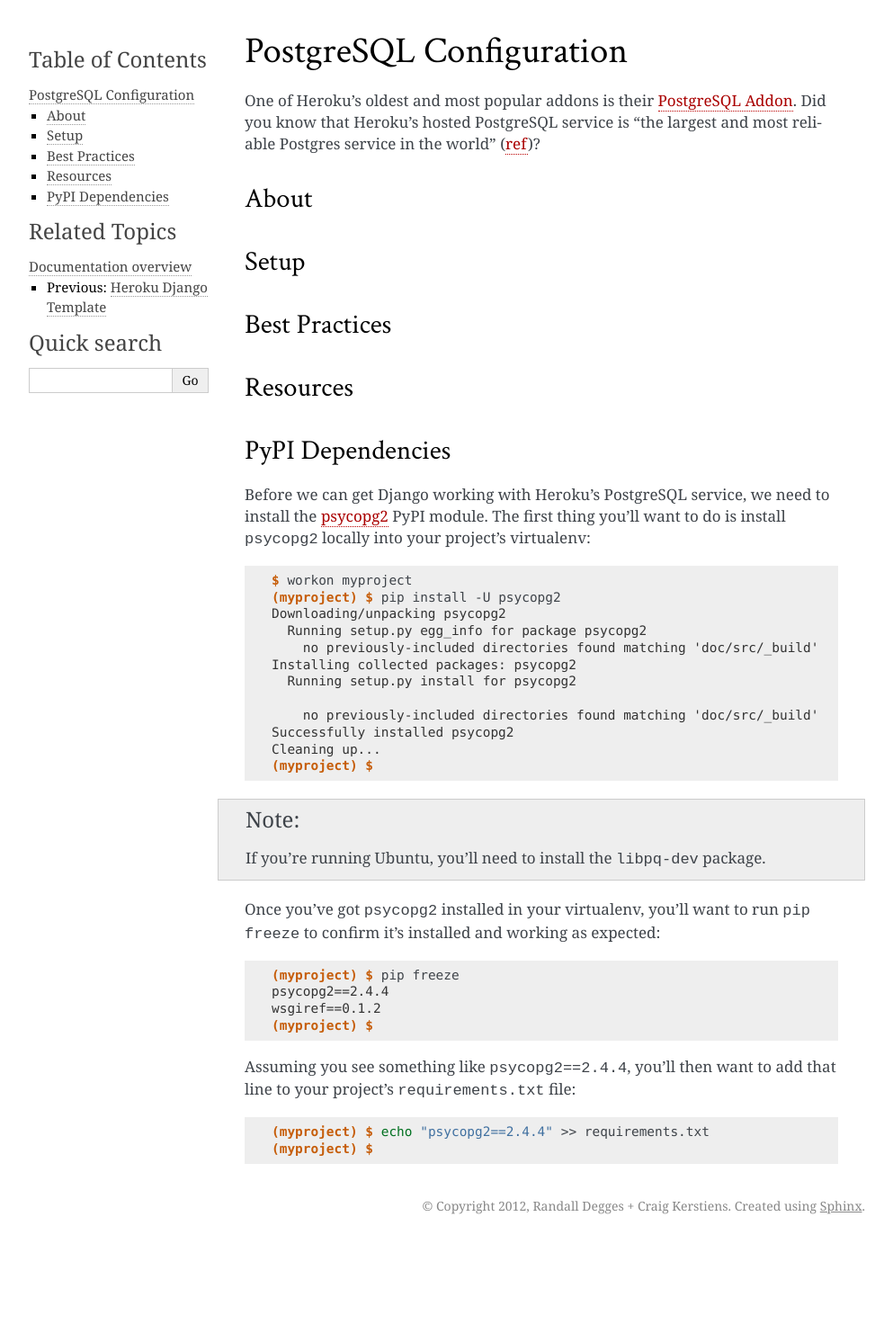
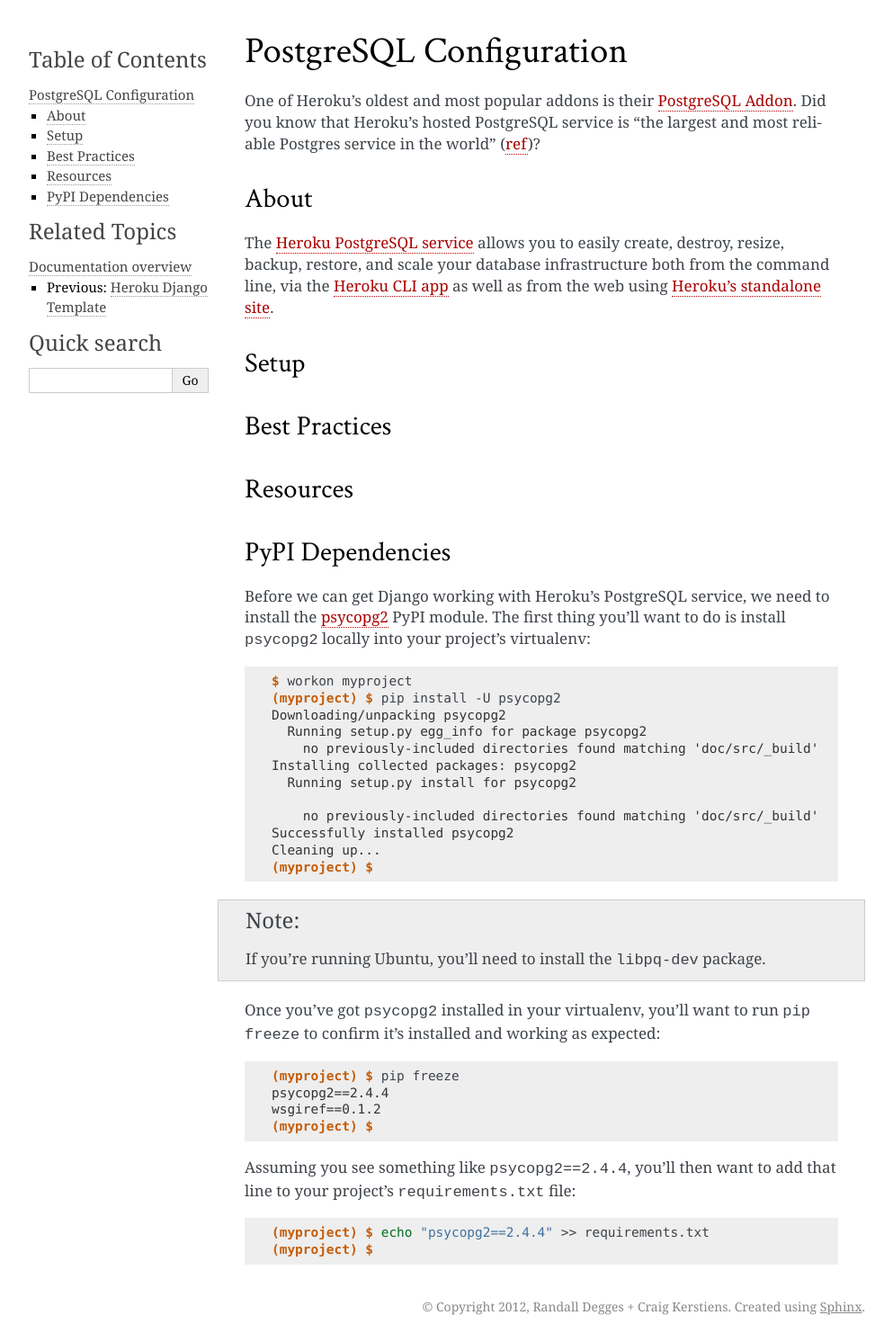
Before and after one commit to perryyo/deploydjango.com, a Sphinx documentation site: the page built from source/postgresql.rst, in a window 1280 px wide. Shown: the whole page at 90% size, without its empty margins (148-1141 px from the left). Built offline with Sphinx 7.4.7, drawn with Linux system fonts in a browser that asks for light colours; before the commit the page ends 1380 px from its top, so only the background shows below that.

Commit message:
Adding a sample 'about' section.

```diff
--- a/source/postgresql.rst
+++ b/source/postgresql.rst
@@ -9,6 +9,12 @@
 
 About
 -----
+
+The `Heroku PostgreSQL service <https://addons.heroku.com/heroku-postgresql>`_
+allows you to easily create, destroy, resize, backup, restore, and scale your
+database infrastructure both from the command line, via the `Heroku CLI app
+<https://toolbelt.heroku.com/>`_ as well as from the web using `Heroku's
+standalone site <http://postgres.heroku.com/>`_.
 
 Setup
 -----
```
